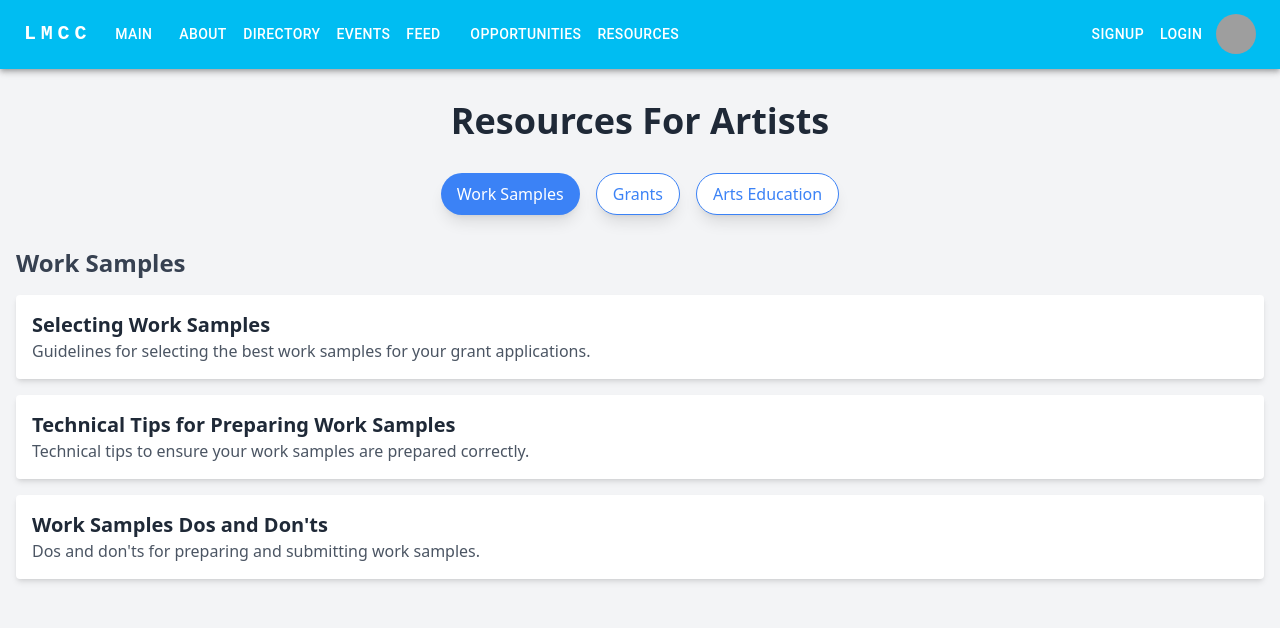
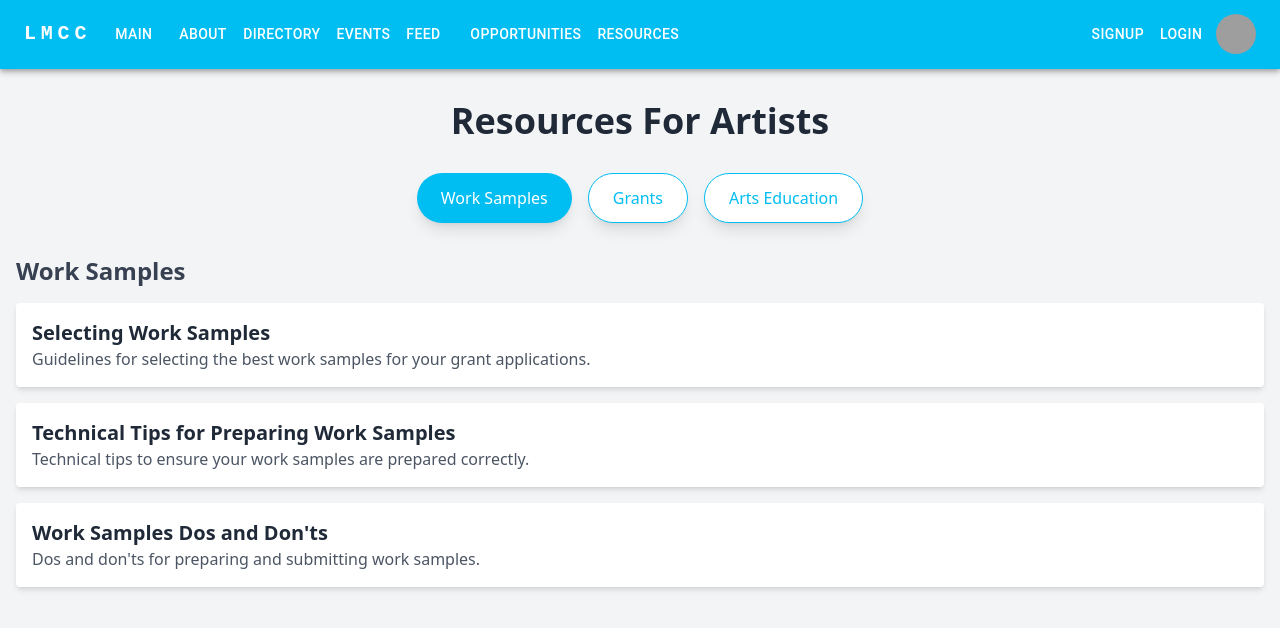
Before and after one commit to elipaulman/Alumni_Network_Platform, a React (Create React App) app in the folder front-end/: page /resources in a window 1280 px wide. Shown: the top 628 px of the page. Built offline with nearby package versions, Linux system fonts and the light colour scheme; grey boxes are pictures that could not be loaded.

Commit message:
UI Button color fix on Resources page.

```diff
--- a/front-end/src/pages/Resources.jsx
+++ b/front-end/src/pages/Resources.jsx
@@ -85,10 +85,10 @@ const Resources = () => {
         {categories.map((category, index) => (
           <button
             key={index}
-            className={`mx-2 px-4 py-2 rounded-full shadow-lg transition duration-200 ease-in-out ${
+            className={`mx-2 px-6 py-3 rounded-full shadow-lg transform transition-transform duration-300 ease-in-out focus:outline-none focus:ring-2 focus:ring-offset-2 focus:ring-blue-300 hover:scale-105 hover:shadow-xl ${
               selectedCategory === category
-                ? 'bg-blue-500 text-white'
-                : 'bg-white text-blue-500 border border-blue-500'
+                ? 'bg-[#00BDF2] text-white'
+                : 'bg-white text-[#00BDF2] border border-[#00BDF2]'
             }`}
             onClick={() => handleCategoryClick(category)}
           >
```
